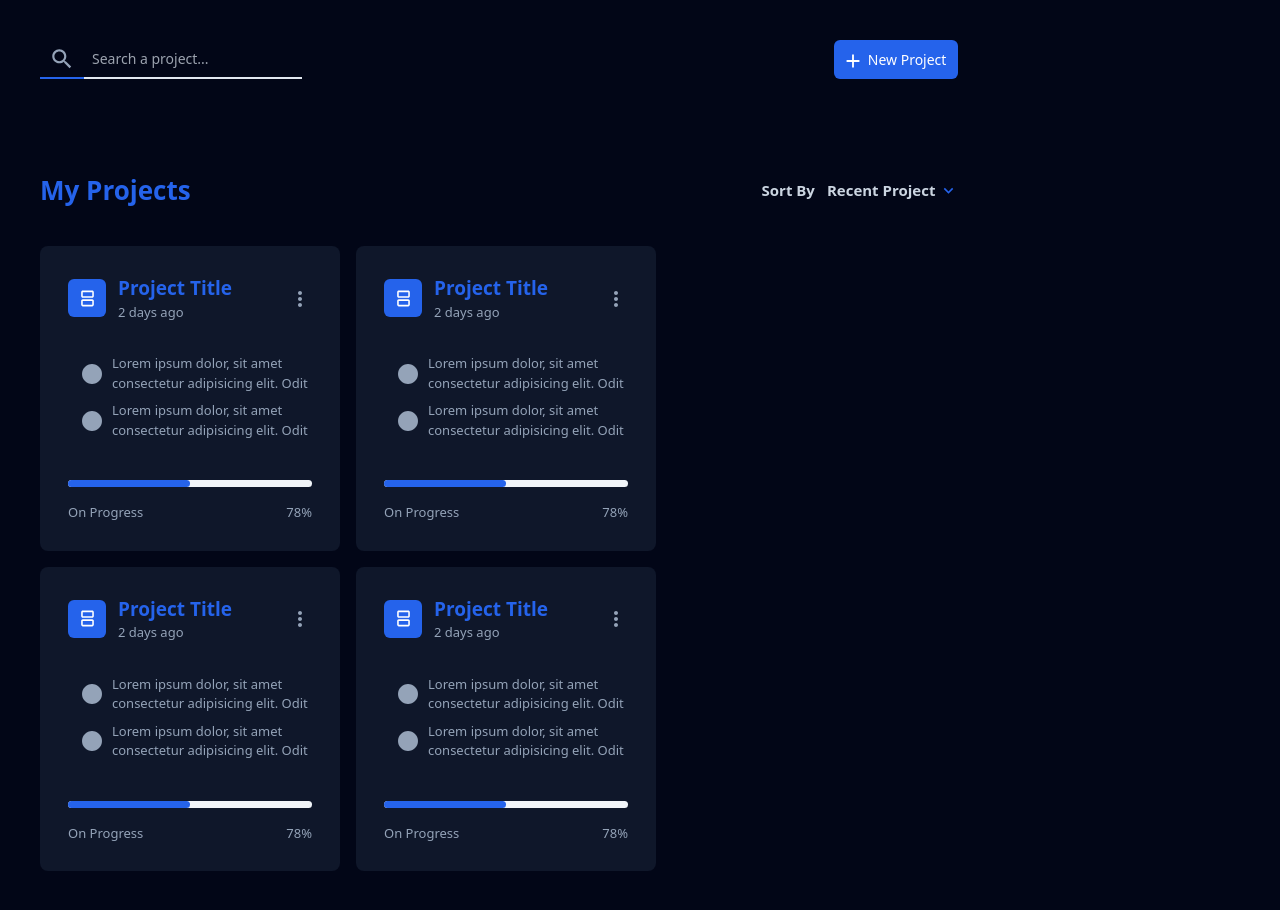
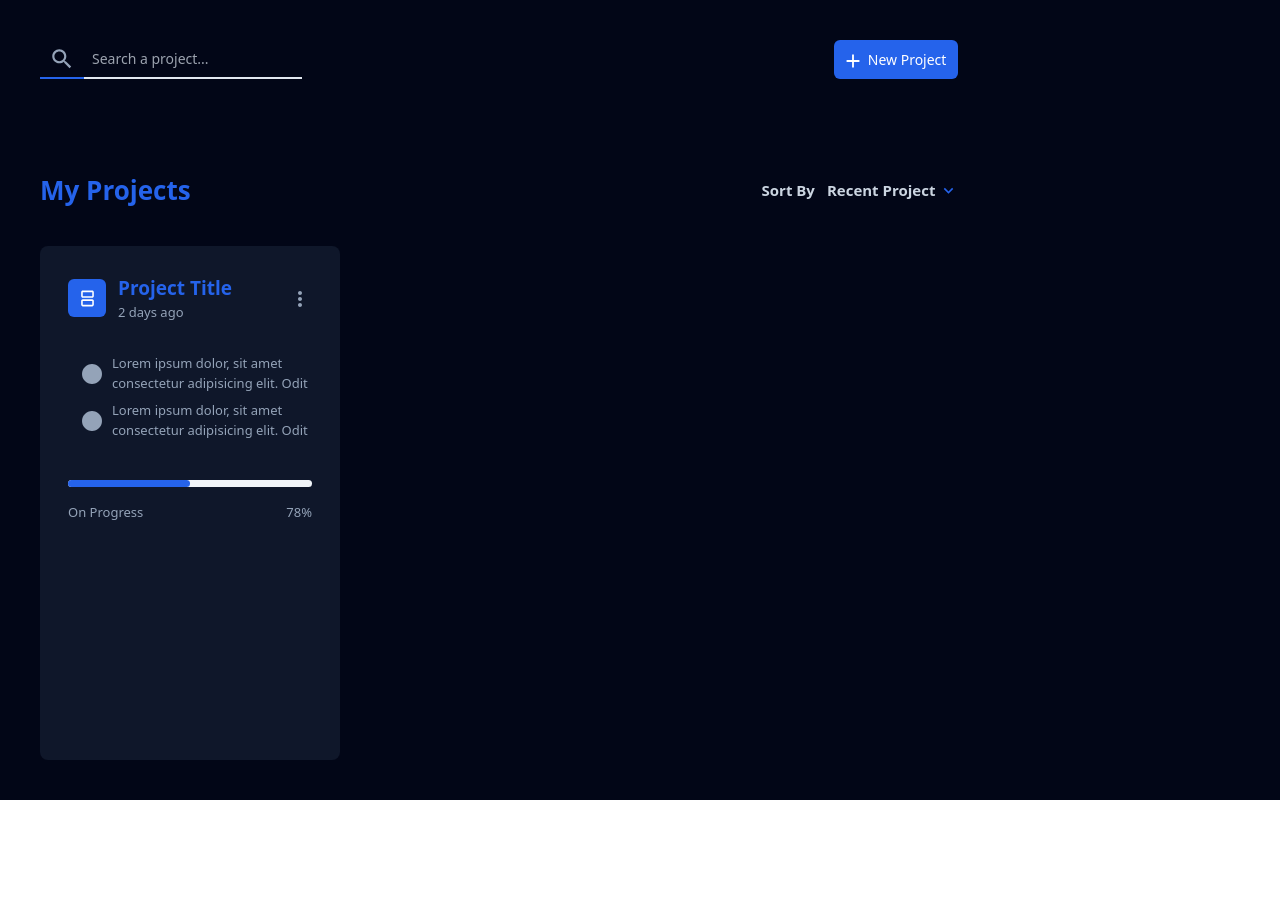
Before and after one commit to Guilherme-RNovaes/project-master, a Next.js app: page /allprojects in a window 1280 px wide. After the commit the page ends 800 px from the top, so only its background shows below. Built offline with nearby package versions, Linux system fonts and the light colour scheme.

Commit message:
refactor: remove some projects

```diff
--- a/app/allprojects/_components/all-projects-section.tsx
+++ b/app/allprojects/_components/all-projects-section.tsx
@@ -4,9 +4,6 @@ export default function AllProjectsSection() {
   return (
     <ul className="h-[78%] overflow-auto flex gap-4 flex-wrap mt-6">
       <SingleProjectCard />
-      <SingleProjectCard />
-      <SingleProjectCard />
-      <SingleProjectCard />
     </ul>
   )
 }
```
